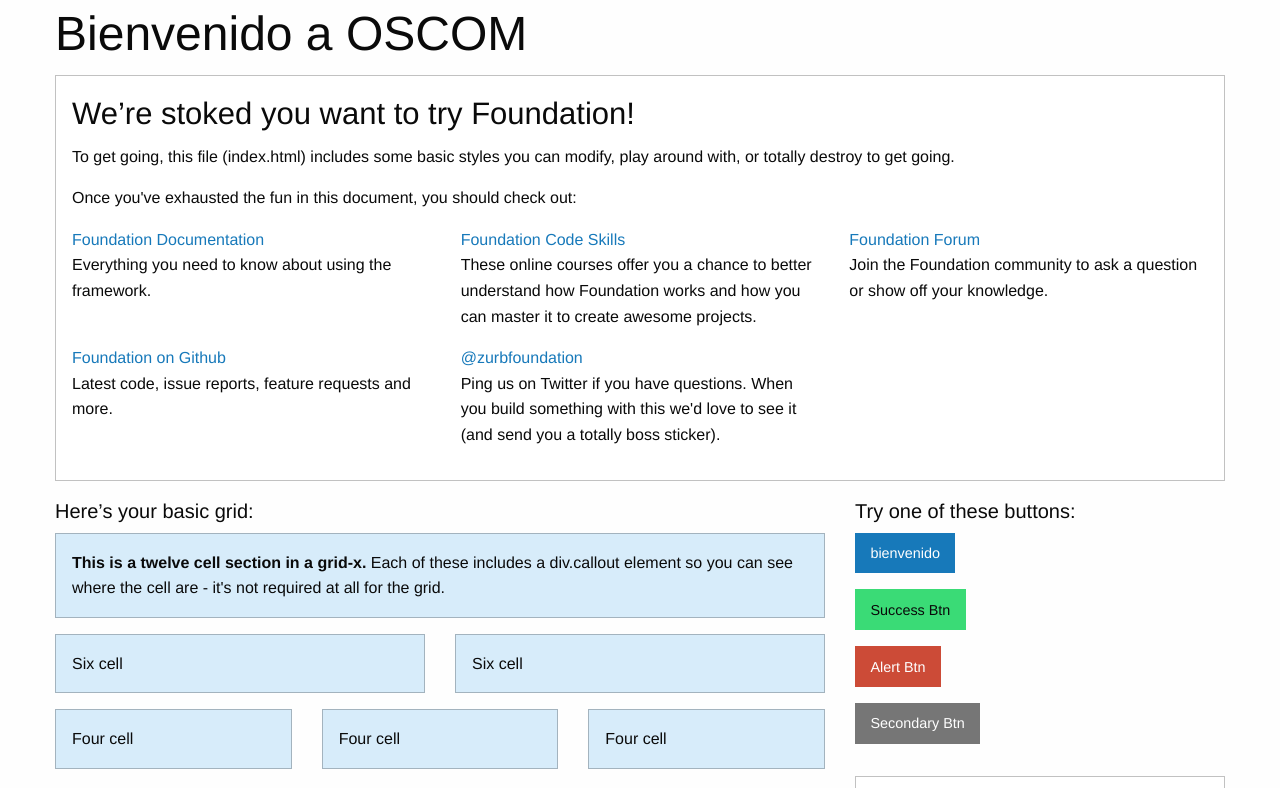
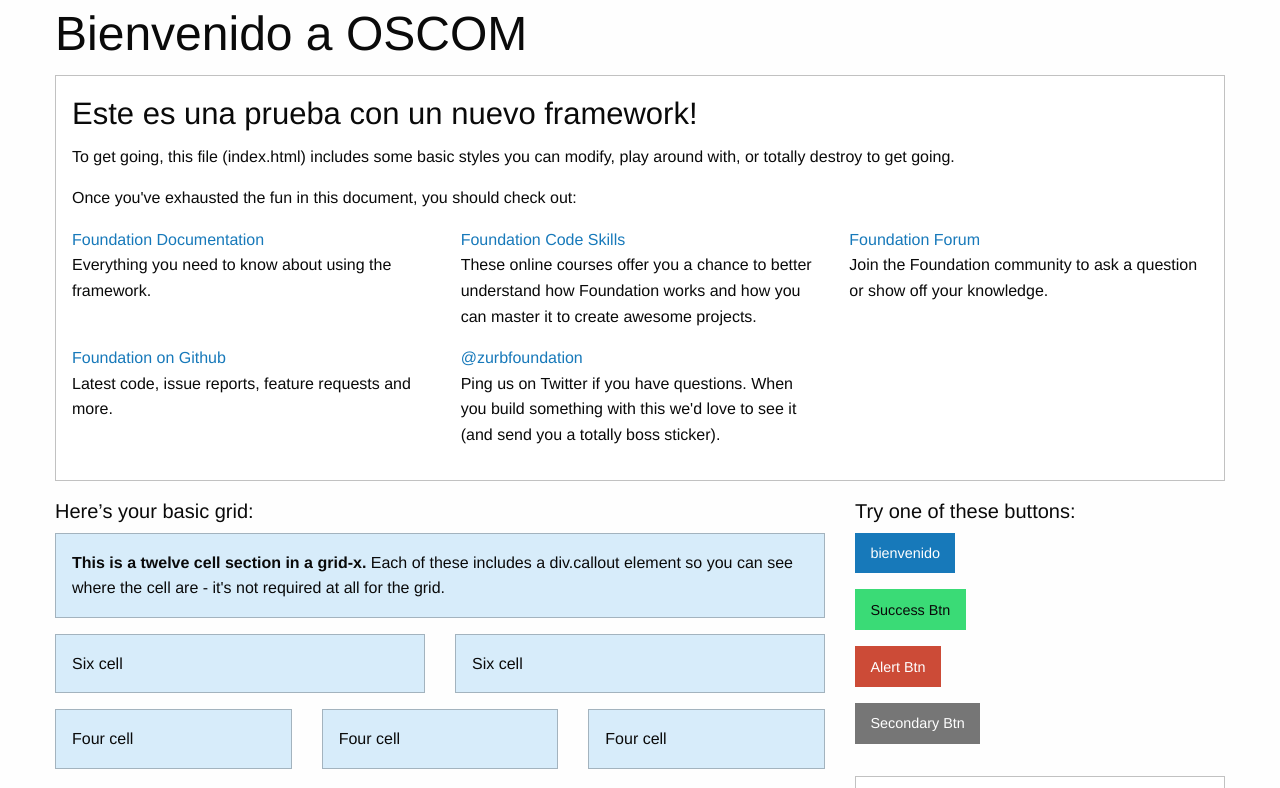
Before and after one commit to albertorm05/Pagina-OSCOM-foundation, a plain HTML site: page index.html in a window 1280 px wide. Shown: the top 788 px of the page. Drawn offline with Linux system fonts and the light colour scheme.

Commit message:
cambie un titulo

```diff
--- a/index.html
+++ b/index.html
@@ -19,7 +19,7 @@
       <div class="grid-x grid-padding-x">
         <div class="large-12 cell">
           <div class="callout">
-            <h3>We&rsquo;re stoked you want to try Foundation! </h3>
+            <h3>Este es una prueba con un nuevo framework! </h3>
             <p>To get going, this file (index.html) includes some basic styles you can modify, play around with, or totally destroy to get going.</p>
             <p>Once you've exhausted the fun in this document, you should check out:</p>
             <div class="grid-x grid-padding-x">
```
